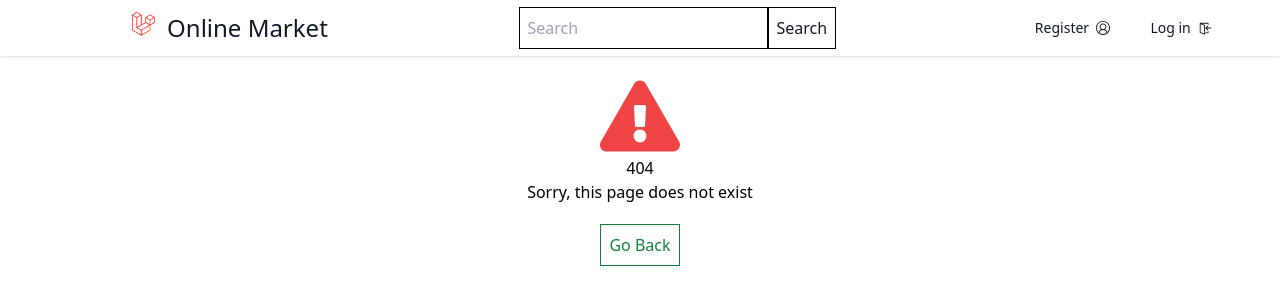
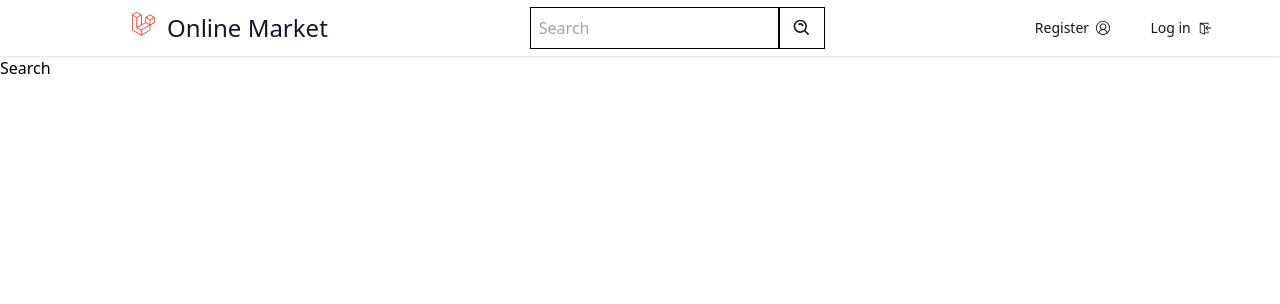
Before and after one commit to yassineghorbal/Online-Market, a React (Create React App) app: page /search in a window 1280 px wide. Before the commit this address had no page. Shown: the top 304 px of the page. Built offline with nearby package versions, Linux system fonts and the light colour scheme.

Commit message:
added search results data

```diff
--- a/src/App.js
+++ b/src/App.js
@@ -9,6 +9,7 @@ import { ItemsProvider } from "./context/ItemsContext";
 import ShowItem from "./pages/ShowItem";
 import Profile from './pages/Profile'
 import NotFound from "./pages/NotFound";
+import Search from "./pages/Search";
 
 function App() {
   return (
@@ -23,6 +24,7 @@ function App() {
             <Route path="/user/:id" element={<Account />} />
             <Route path='/item/:id' element={<ShowItem />} />
             <Route path='/profile' element={<Profile />} />
+            <Route path='/search' element={<Search />} />
             <Route path='*' element={<NotFound />} />
           </Routes>
         </Router>
--- a/src/components/Nav.jsx
+++ b/src/components/Nav.jsx
@@ -1,5 +1,6 @@
 import logo from "../assets/logo.png";
 import { GiHamburgerMenu } from "react-icons/gi";
+import { BiSearchAlt } from "react-icons/bi";
 import {
   VscAccount,
   VscSignIn,
@@ -7,9 +8,10 @@ import {
   VscChromeClose,
 } from "react-icons/vsc";
 import { useCallback, useContext, useEffect, useState } from "react";
-import { Link, useLocation } from "react-router-dom";
+import { Link, useLocation, useNavigate } from "react-router-dom";
 import UserContext from "../context/UserContext";
 import React from "react";
+import axios from "axios";
 
 export default function Nav() {
   const token = JSON.parse(localStorage.getItem("token"));
@@ -131,6 +133,31 @@ export default function Nav() {
     }
   }, [location, currentlocation, hideNav, showBtn]);
 
+  // search
+
+  const [search, setSearch] = useState("");
+  const navigate = useNavigate();
+
+  const searchChange = (e) => {
+    setSearch(e.target.value);
+    console.log(search);
+  };
+
+  const searchResult = (e) => {
+    e.preventDefault();
+    axios
+      .get(`http://127.0.0.1:8000/api/items/search/${search}`)
+      .then((res) => {
+        let result = res.data;
+        navigate("/search");
+        console.log(result);
+      })
+      .catch((e) => {
+        navigate("/search");
+        console.log(e);
+      });
+  };
+
   return (
     <>
       <nav className='w-full flex justify-between items-center text-gray-900 p-5 h-14 shadow'>
@@ -140,14 +167,14 @@ export default function Nav() {
           <img src={logo} alt='Logo' className='h-6 mr-3' />
           <span className='md:block hidden'>Online Market</span>
         </Link>
-        <form className='flex mx-2 md:mx-auto'>
+        <form onSubmit={searchResult} className='flex mx-2 md:mx-auto'>
           <input
             className='border border-black p-1 md:p-2'
             placeholder='Search'
-            name='search'
+            onChange={searchChange}
           />
-          <button className='border border-black bg-white px-2 hover:bg-black hover:text-white'>
-            Search
+          <button className='border border-black bg-white px-3 hover:bg-black hover:text-white'>
+            <BiSearchAlt className='text-xl' />
           </button>
         </form>
         {renderUl()}
--- /dev/null
+++ b/src/pages/Search.jsx
@@ -0,0 +1,3 @@
+export default function Search() {
+  return <div>Search</div>;
+}
```
